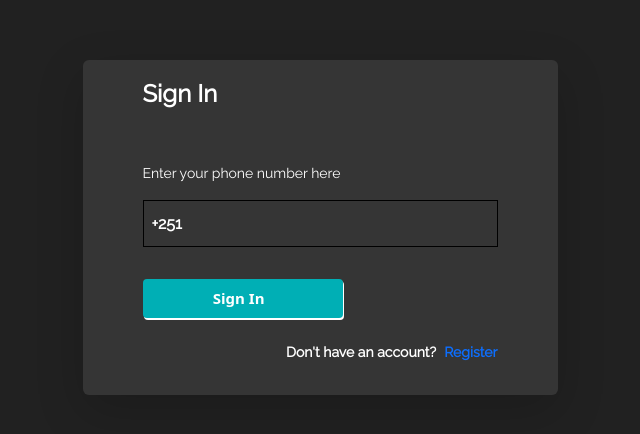
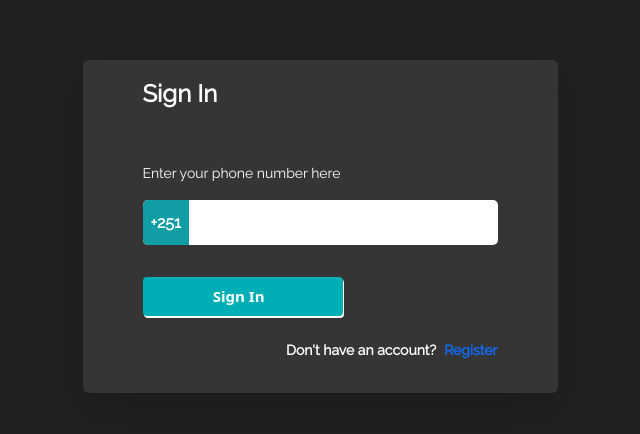
Before and after one commit to kid-us/Qershi, a React (Vite) app: page / in a window 1280 px wide. Shown: the part 128-562 px from the top of the page, without its empty margins (320-960 px from the left). Built offline with nearby package versions, Linux system fonts and the light colour scheme.

Commit message:
Update App.css

```diff
--- a/src/App.css
+++ b/src/App.css
@@ -6,6 +6,11 @@
   background-color: #353535;
   margin-top: 140px;
   padding: 0px 60px;
+}
+.input-group {
+  border: none !important;
+  background-color: #fff;
+  border-radius: 5px;
 }
 
 .form-btn {
@@ -23,20 +28,21 @@
   box-shadow: none;
 }
 
-/* .input-group-text {
-  background-color: transparent;
-  border: none;
-  border-bottom: 2px solid #111;
-  border-radius: unset;
-} */
+.input-group-text {
+  background-color: #119da4 !important;
+  border-radius: 5px;
+}
 
 .form-control {
   box-shadow: none;
   height: 45px;
+  color: #000 !important;
+  padding: 10px !important;
   border-radius: 5px;
 }
 .form-control:focus {
   box-shadow: 1px 2px #000;
+  color: #000 !important;
 }
 
 .input-group input:focus {
```
